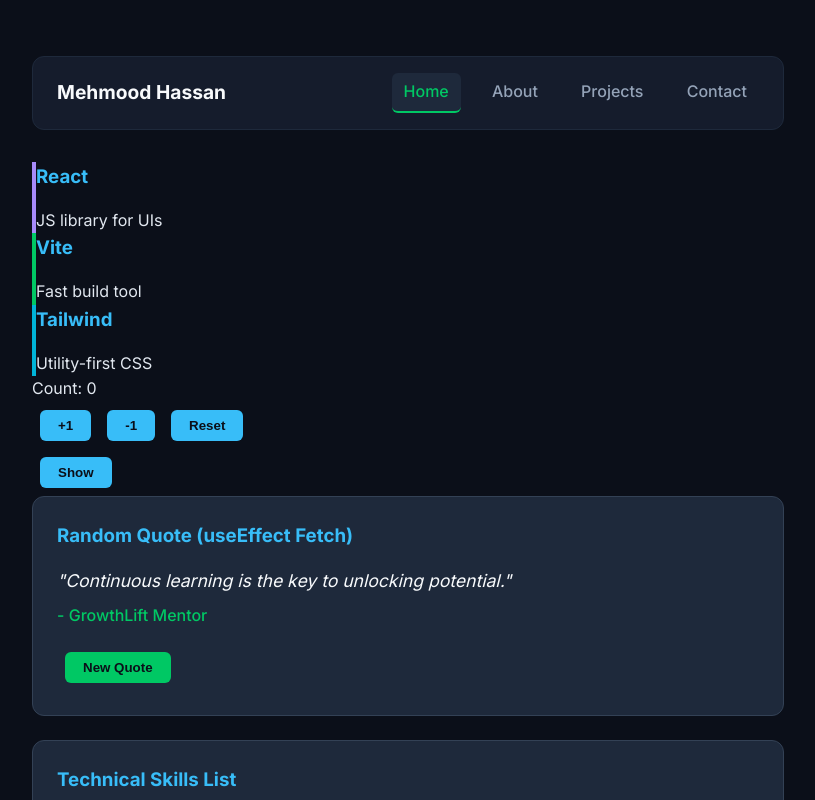
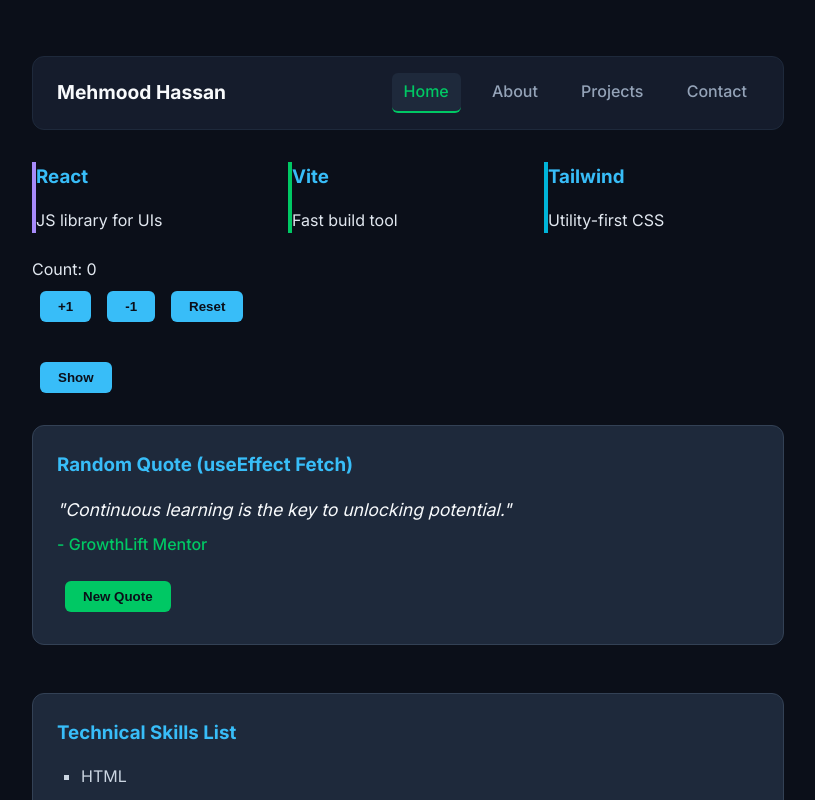
Before and after one commit to MehmoodCoder/Learning_React, a React (Vite) app in the folder React_Learning/: page / in a window 1280 px wide. Shown: the top 800 px of the page, without its empty margins (232-1047 px from the left). Built offline with nearby package versions, Linux system fonts and the light colour scheme; no server answers.

Commit message:
Update UI

```diff
--- a/React_Learning/src/App.css
+++ b/React_Learning/src/App.css
@@ -135,3 +135,63 @@
 .not-found h1 {
     color: #ef4444;
 }
+
+.app-container {
+    max-width: 900px;
+    margin: 0 auto;
+    padding: 1.5rem;
+}
+
+.navbar {
+    display: flex;
+    justify-content: space-between;
+    align-items: center;
+    background-color: #151c2c;
+    padding: 1rem 1.5rem;
+    border-radius: 12px;
+    border: 1px solid #1e293b;
+    margin-bottom: 2rem;
+}
+
+.logo {
+    font-weight: 700;
+    color: #f8fafc;
+    font-size: 1.2rem;
+}
+
+.nav-links {
+    display: flex;
+    gap: 1.2rem;
+}
+
+.nav-links a {
+    color: #94a3b8;
+    text-decoration: none;
+    font-weight: 500;
+    padding: 6px 12px;
+    border-radius: 6px;
+    transition: all 0.3s ease;
+}
+
+.nav-links a:hover {
+    color: #ffffff;
+    background-color: #1e293b;
+}
+
+.active-link {
+    color: #00C864 !important;
+    background-color: #1e293b;
+    border-bottom: 2px solid #00C864;
+}
+
+.home-dashboard {
+    display: flex;
+    flex-direction: column;
+    gap: 1.5rem;
+}
+
+.tech-grid {
+    display: grid;
+    grid-template-columns: repeat(auto-fit, minmax(220px, 1fr));
+    gap: 16px;
+}
```
